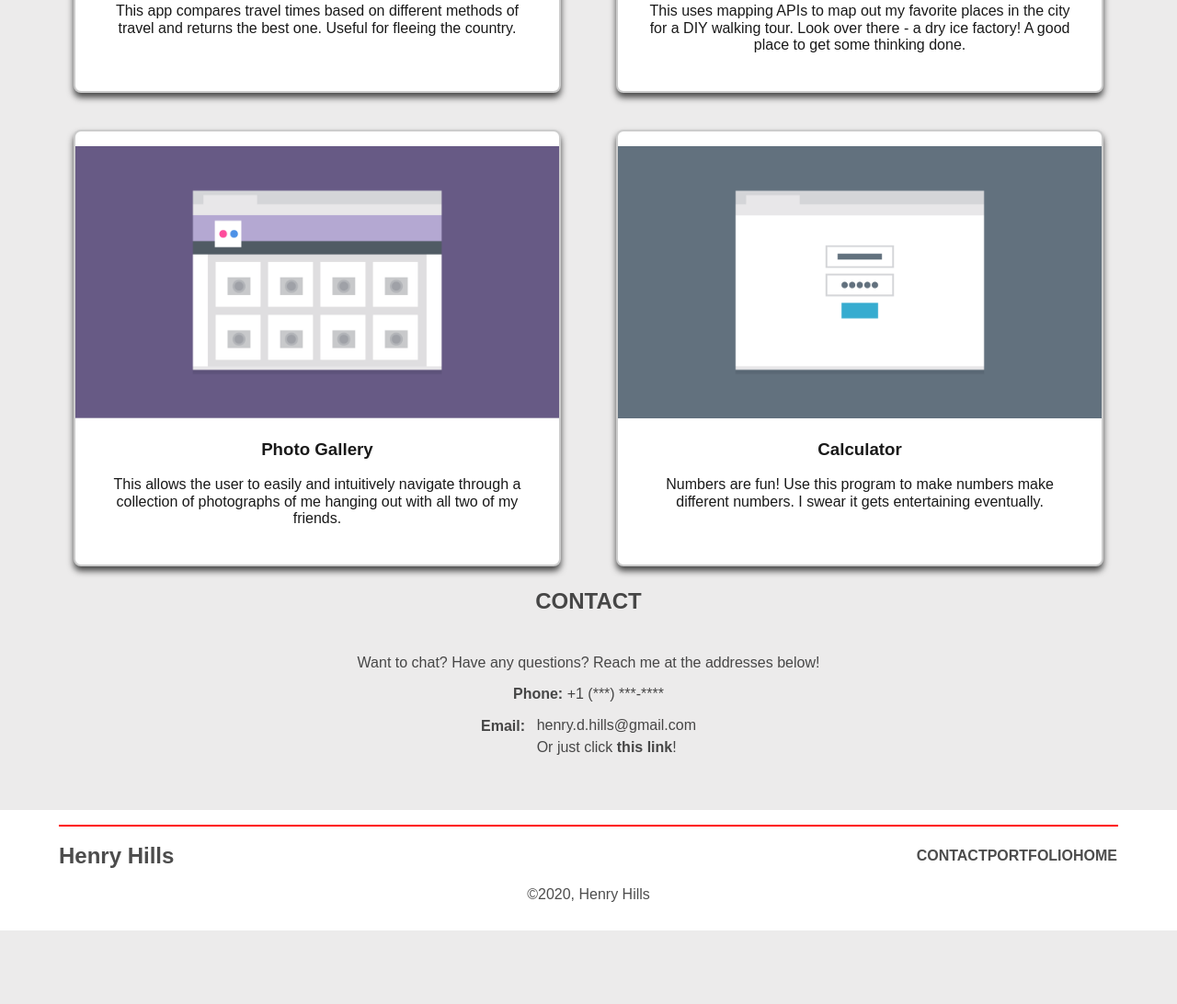
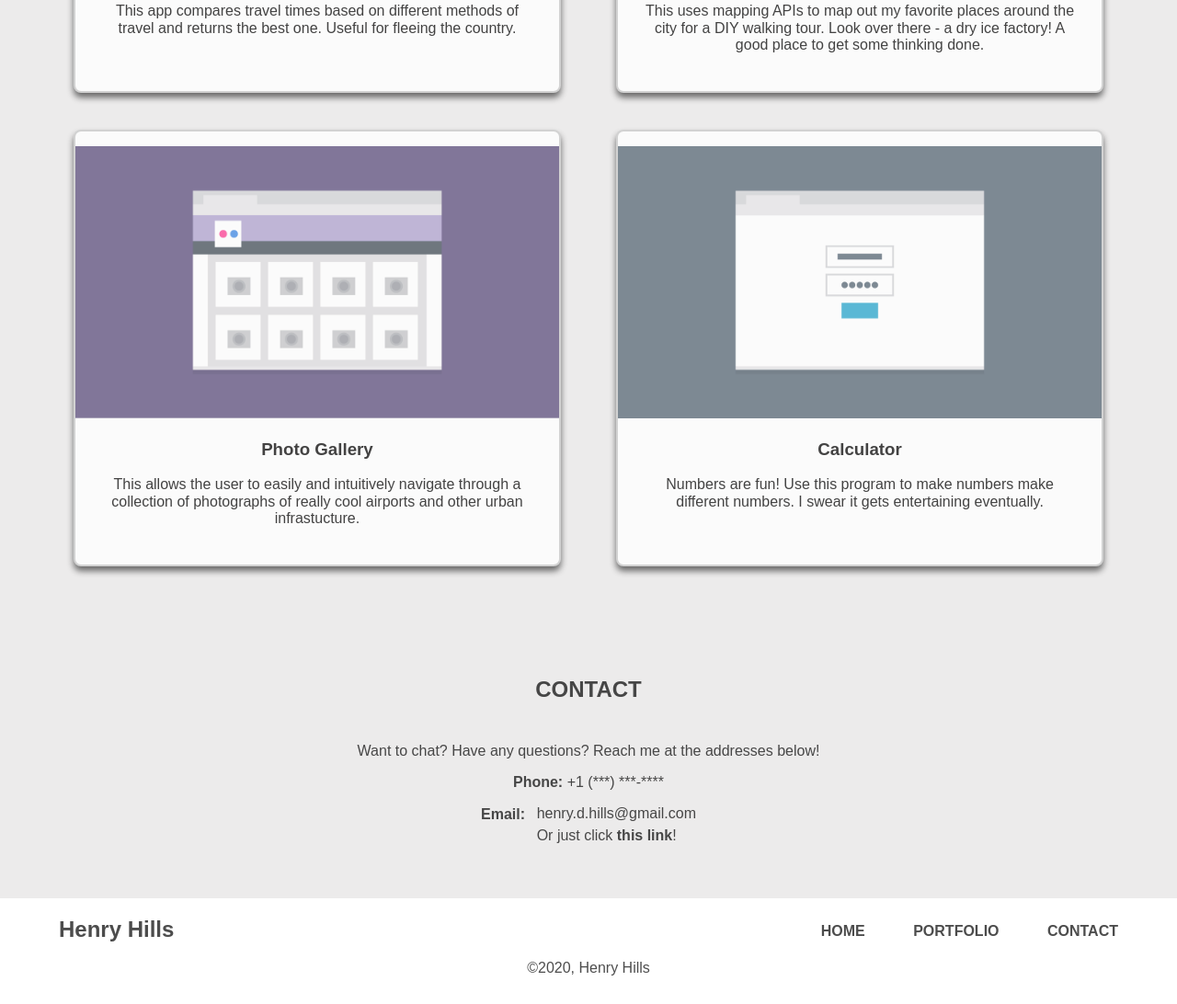
Before and after one commit to h-d-hills/techdegree-mobileFirstResponsiveLayout-project, a plain HTML site: page index.html in a window 1280 px wide. Shown: the part 1535-2627 px from the top of the page at 92% size. Before the commit the page ends 2547 px from the top, so only its background shows below. Drawn offline with Linux system fonts and the light colour scheme.

Commit message:
Updated tablet layout

```diff
--- a/index.html
+++ b/index.html
@@ -48,13 +48,13 @@
             <div class="card card-fourth">
                 <img src="images/portfolio-4.png" alt="Map of Favorite Spots" title="A map of cool places I made" class="card-img">
                 <h3>Map of Favorite Spots</h3>
-                <p>This uses mapping APIs to map out my favorite places in the city for a DIY walking tour. Look over there - a dry ice factory! A good place to get some thinking done.</p>
+                <p>This uses mapping APIs to map out my favorite places around the city for a DIY walking tour. Look over there - a dry ice factory! A good place to get some thinking done.</p>
             </div>
 
             <div class="card card-fifth">
                 <img src="images/portfolio-5.png" alt="Photo Gallery" title="A photo gallery I made" class="card-img">
                 <h3>Photo Gallery</h3>
-                <p>This allows the user to easily and intuitively navigate through a collection of photographs of me hanging out with all two of my friends.</p>
+                <p>This allows the user to easily and intuitively navigate through a collection of photographs of really cool airports and other urban infrastucture.</p>
             </div>
 
             <div class="card card-sixth">
--- a/style.css
+++ b/style.css
@@ -45,6 +45,7 @@ div {
     background-color: #fff;
     color: rgba(0, 0, 0,.9);
     box-shadow: 0 5px 7px rgba(0, 0, 0,.7);
+    opacity: .8;
 }
 
 .card p {
@@ -58,6 +59,7 @@ div {
     color: #000;
     border: 2px solid rgba(0, 0, 0,.8);
     box-shadow: 7px 5px 7px rgba(0, 0, 0,.7);
+    opacity: 1;
 }
 
 .greeting,
@@ -87,7 +89,7 @@ header a:hover,
 
 header {
     padding-top: 1.25em;
-    background-color: #fff;
+    background-color: rgba(255,255,255,0.9);
     position: fixed;
     width: 100%;
     z-index: 1000;
@@ -139,6 +141,10 @@ header h1 {
     margin-bottom: 0;
 }
 
+.goodbye {
+    clear: both;
+}
+
 footer a,
 .new-part,
 header li {
@@ -153,8 +159,11 @@ footer {
 
 footer a {
     float: right;
+    text-decoration: none;
+}
+
+.backToTop {
     padding-top: 1.5em;
-    text-decoration: none;
 }
 
 footer h2 {
@@ -219,16 +228,24 @@ footer h4 {
         float: right;
     }
 
-    .goodbye {
-        margin-top: 75em;
-    }
-
     .backToTop {
         display: none;
     }
 
     .footerList {
-        border: 1px solid red;
-        display: block;
+        float: right;
+        display: inline-block;
+        margin-top: 27px;
+    }
+
+    .footerList li {
+        display: inline-block;
+        padding-top: 0;
+        padding-left: 0;
+        padding-right: 3em;
+    }
+
+    .footerList li:last-child {
+        padding-right: 0;
     }
 }
```
